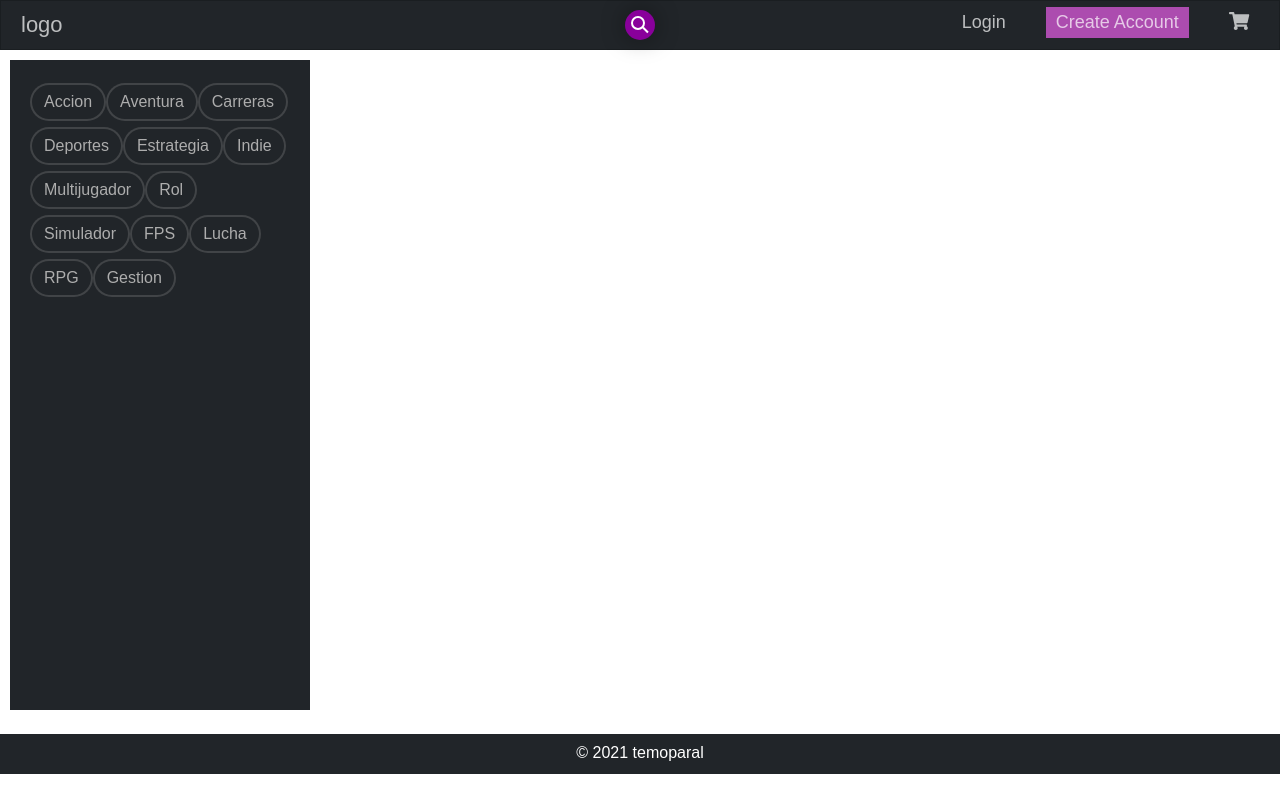
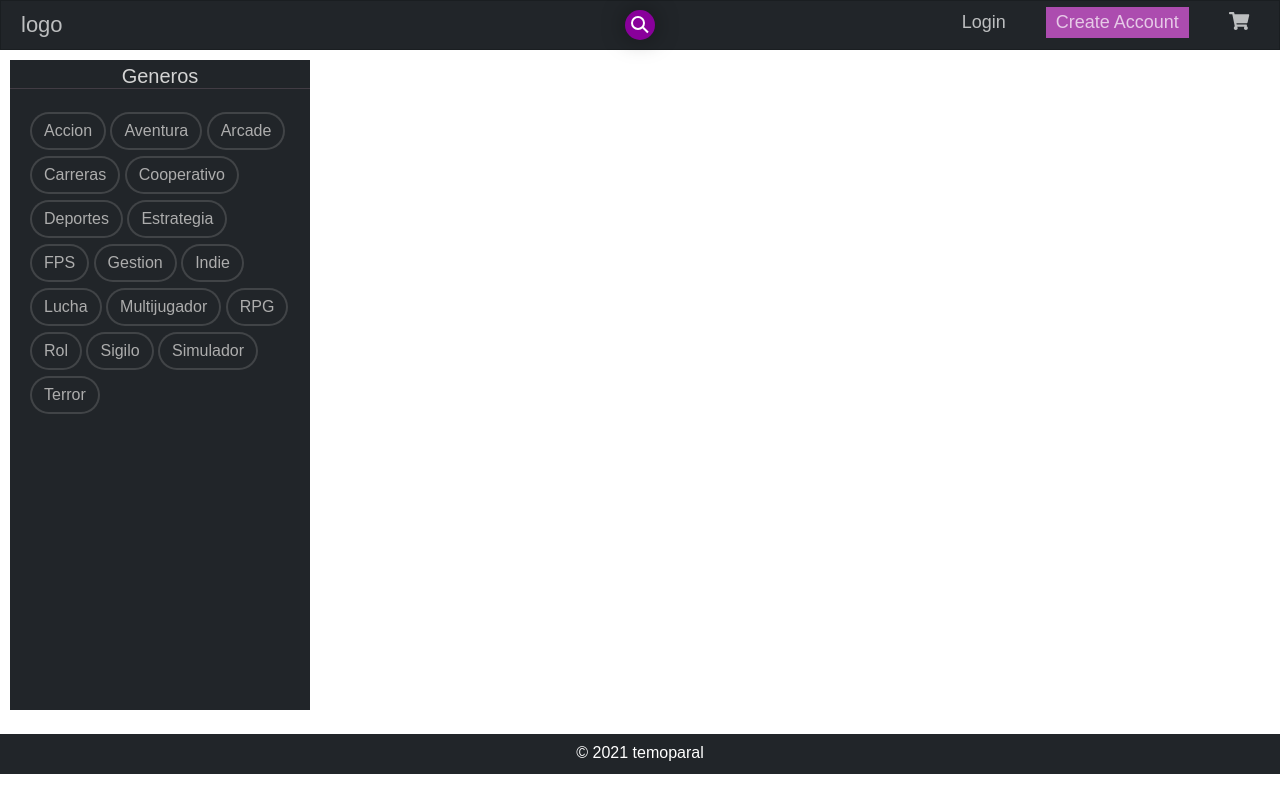
Before and after one commit to Xernescx/Proyecto-E-commerce, a React (Create React App) app: page / in a window 1280 px wide. Built offline with nearby package versions, Linux system fonts and the light colour scheme.

Commit message:
formulariobase

```diff
--- a/src/Componentes/Bar/Bar.css
+++ b/src/Componentes/Bar/Bar.css
@@ -10,7 +10,14 @@
 }
 
 
+.Genders p{
+  padding-top: 5px;
+  color: #d4d4d4;
+  text-align: center;
+  font-size:20px;
+  border-bottom:#423c44 1px solid;
 
+}
 
 
 ul.ks-cboxtags {
--- a/src/Componentes/Bar/Bar.js
+++ b/src/Componentes/Bar/Bar.js
@@ -6,26 +6,29 @@ const Bar = () => {
     return (
         <div className="Bar">
             <div className="Genders">
-                <ul class="ks-cboxtags">
-                    <li><input type="checkbox" id="checkboxOne" value="Rainbow Dash" /><label for="checkboxOne">Accion</label></li>
-                    <li><input type="checkbox" id="checkboxTwo" value="Cotton Candy" /><label for="checkboxTwo">Aventura</label></li>
-                    <li><input type="checkbox" id="checkboxThree" value="Rarity" /><label for="checkboxThree">Carreras</label></li>
-                    <li><input type="checkbox" id="checkboxFour" value="Moondancer" /><label for="checkboxFour">Deportes</label></li>
-                    <li><input type="checkbox" id="checkboxFive" value="Surprise" /><label for="checkboxFive">Estrategia</label></li>
-                    <li><input type="checkbox" id="checkboxSix" value="Twilight Sparkle" /><label for="checkboxSix">Indie</label></li>
-                    <li><input type="checkbox" id="checkboxSeven" value="Fluttershy" /><label for="checkboxSeven">Multijugador</label></li>
-                    <li><input type="checkbox" id="checkboxEight" value="Derpy Hooves" /><label for="checkboxEight">Rol</label></li>
-                    <li><input type="checkbox" id="checkboxNine" value="Princess Celestia" /><label for="checkboxNine">Simulador</label></li>
-                    <li><input type="checkbox" id="checkboxTen" value="Gusty" /><label for="checkboxTen">FPS</label></li>
-                    <li class="ks-selected"><input type="checkbox" id="checkboxEleven" value="Discord" /><label for="checkboxEleven">Lucha</label></li>
-                    <li><input type="checkbox" id="checkboxTwelve" value="Clover" /><label for="checkboxTwelve" >RPG</label></li>
-                    <li><input type="checkbox" id="checkboxThirteen" value="Baby Moondancer" /><label for="checkboxThirteen">Gestion</label></li>
+                <p>Generos</p>
+
+                <ul className="ks-cboxtags">
+                    <li><input type="checkbox" id="checkboxOne"         value="Accion" />       <label for="checkboxOne">       Accion      </label></li>
+                    <li><input type="checkbox" id="checkboxTwo"         value="Aventura" />     <label for="checkboxTwo">       Aventura    </label></li>
+                    <li><input type="checkbox" id="checkboxThree"       value="Arcade"/>        <label for="checkboxThree">     Arcade      </label></li>
+                    <li><input type="checkbox" id="checkboxFour"        value="Carreras"/>      <label for="checkboxFour">      Carreras    </label></li>
+                    <li><input type="checkbox" id="checkboxFive"        value="Cooperativo"/>   <label for="checkboxFive">      Cooperativo </label></li>
+                    <li><input type="checkbox" id="checkboxSix"         value="Deportes" />     <label for="checkboxSix">       Deportes    </label></li>
+                    <li><input type="checkbox" id="checkboxSeven"       value="Estrategia" />   <label for="checkboxSeven">     Estrategia  </label></li>
+                    <li><input type="checkbox" id="checkboxEight"       value="FPS" />          <label for="checkboxEight">     FPS         </label></li>
+                    <li><input type="checkbox" id="checkboxNine"        value="Gestion" />      <label for="checkboxNine">      Gestion     </label></li>
+                    <li><input type="checkbox" id="checkboxTen"         value="Indie" />        <label for="checkboxTen">       Indie       </label></li>
+                    <li><input type="checkbox" id="checkboxEleven"      value="Lucha" />        <label for="checkboxEleven">    Lucha       </label></li>
+                    <li><input type="checkbox" id="checkboxTwelve"      value="Multijugador" /> <label for="checkboxTwelve">    Multijugador</label></li>
+                    <li><input type="checkbox" id="checkboxThirteen"    value="RPG" />          <label for="checkboxThirteen">  RPG         </label></li>
+                    <li><input type="checkbox" id="checkboxFourTeen"    value="Rol" />          <label for="checkboxFourTeen">  Rol         </label></li>
+                    <li><input type="checkbox" id="checkboxFifteen"     value="Sigilor" />      <label for="checkboxFifteen">   Sigilo      </label></li>
+                    <li><input type="checkbox" id="checkboxSixteen"     value="Simulador" />    <label for="checkboxSixteen">   Simulador   </label></li>
+                    <li><input type="checkbox" id="checkboxSevenTeen"   value="Terror" />       <label for="checkboxSevenTeen"> Terror      </label></li>
                 </ul>
-
-
-
             </div>
-            <div>
+            <div className="Plataform">
 
             </div>
         </div>
--- /dev/null
+++ b/src/Componentes/Formulario/index.js
@@ -0,0 +1 @@
+export { default } from './Formulario'
--- a/src/Componentes/Navbar/Navbar.css
+++ b/src/Componentes/Navbar/Navbar.css
@@ -94,7 +94,9 @@ body {
   }
 
 
+
 }
+
 .active .nav-links{
 	transition-duration: 0.4s;
 	display: inline-block;
@@ -112,6 +114,7 @@ body {
   color:  rgba(255, 255, 255, 0.7);
   font-size: 18px;
   padding: 0px;
+
 
 }
 
--- a/src/Componentes/Navbar/Navbar.js
+++ b/src/Componentes/Navbar/Navbar.js
@@ -6,7 +6,6 @@ import {faShoppingCart, faBars} from '@fortawesome/free-solid-svg-icons' ;
 const Navbar = () => {
 
 const [show, setShow] = useState(true);
-
 function showC(e){
   setShow (
     !show
```
Also changed, not shown: src/Componentes/Formulario/Formulario.js (added, +51 -0 lines), src/Componentes/Formulario/Formulario.css (added), 1 other file (tests, documents, lock files or other folders).
